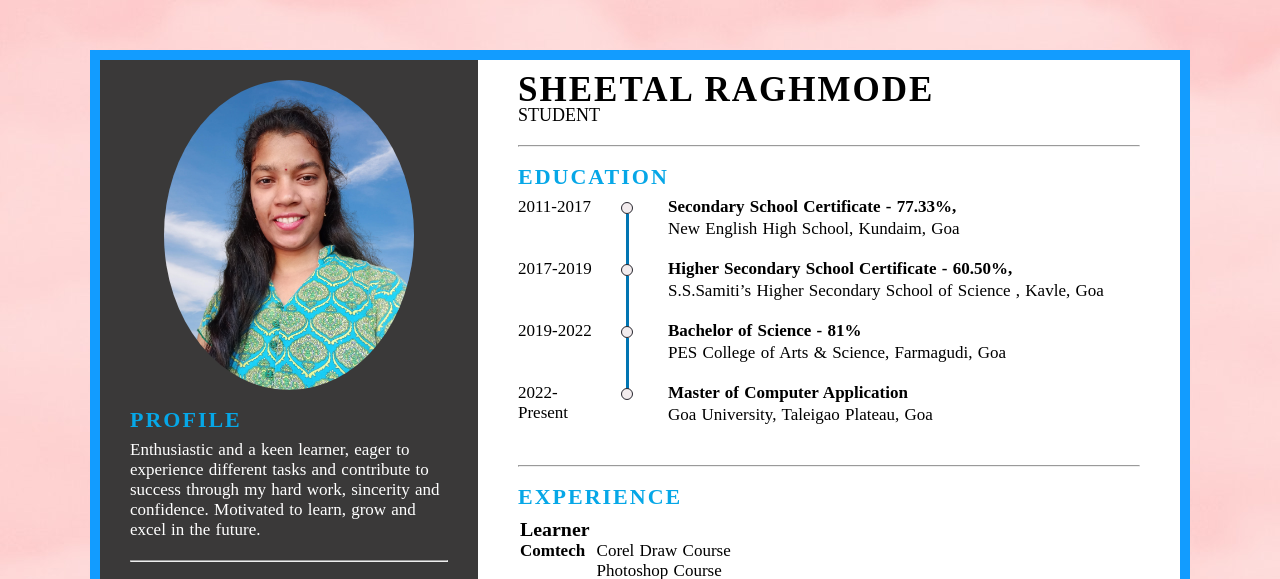
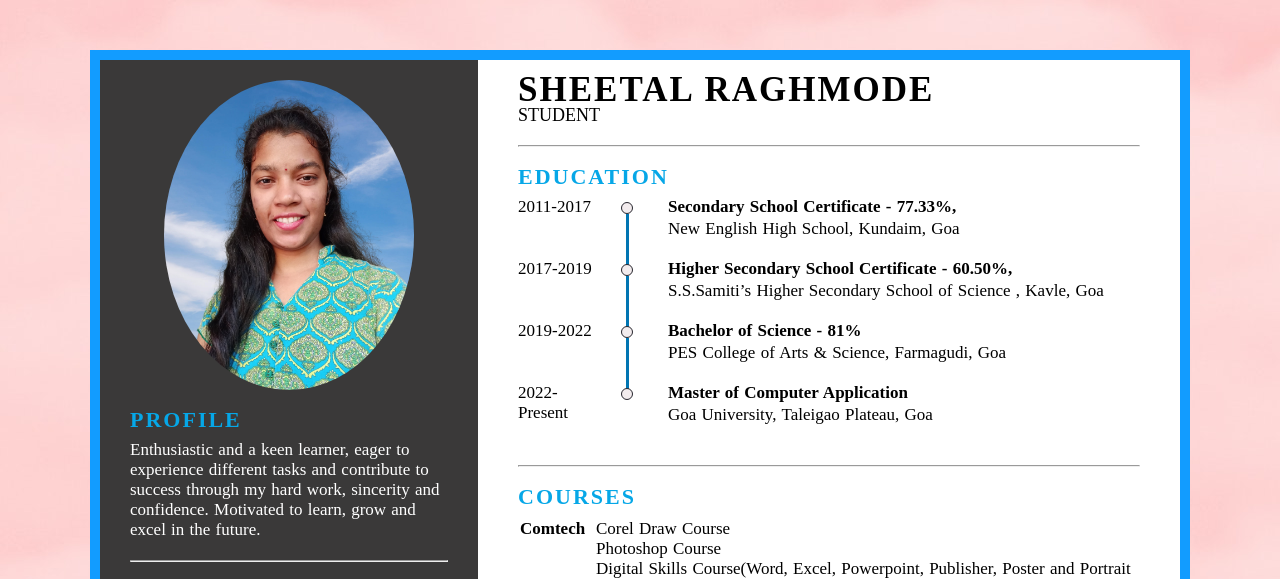
Before and after one commit to SheetalRaghmode/Resume, a plain HTML site: page index.html in a window 1280 px wide. Shown: the top 579 px of the page. Drawn offline with Linux system fonts and the light colour scheme.

Commit message:
Update index.html

```diff
--- a/index.html
+++ b/index.html
@@ -173,14 +173,9 @@
             <br>
             <hr><br>
             <div class="content">
-                <div class="title">EXPERIENCE</div>
+                <div class="title">Courses</div>
                 <div class="info">
                     <table>
-                        <tr>
-                            <td>
-                                <h3>Learner</h3>
-                            </td>
-                        </tr>
                         <tr>
                             <td class="subt">Comtech<br><br><br><br></td>
                             <td style="padding-left: 5px; padding-right: 5px;">Corel Draw Course<br> Photoshop
```
